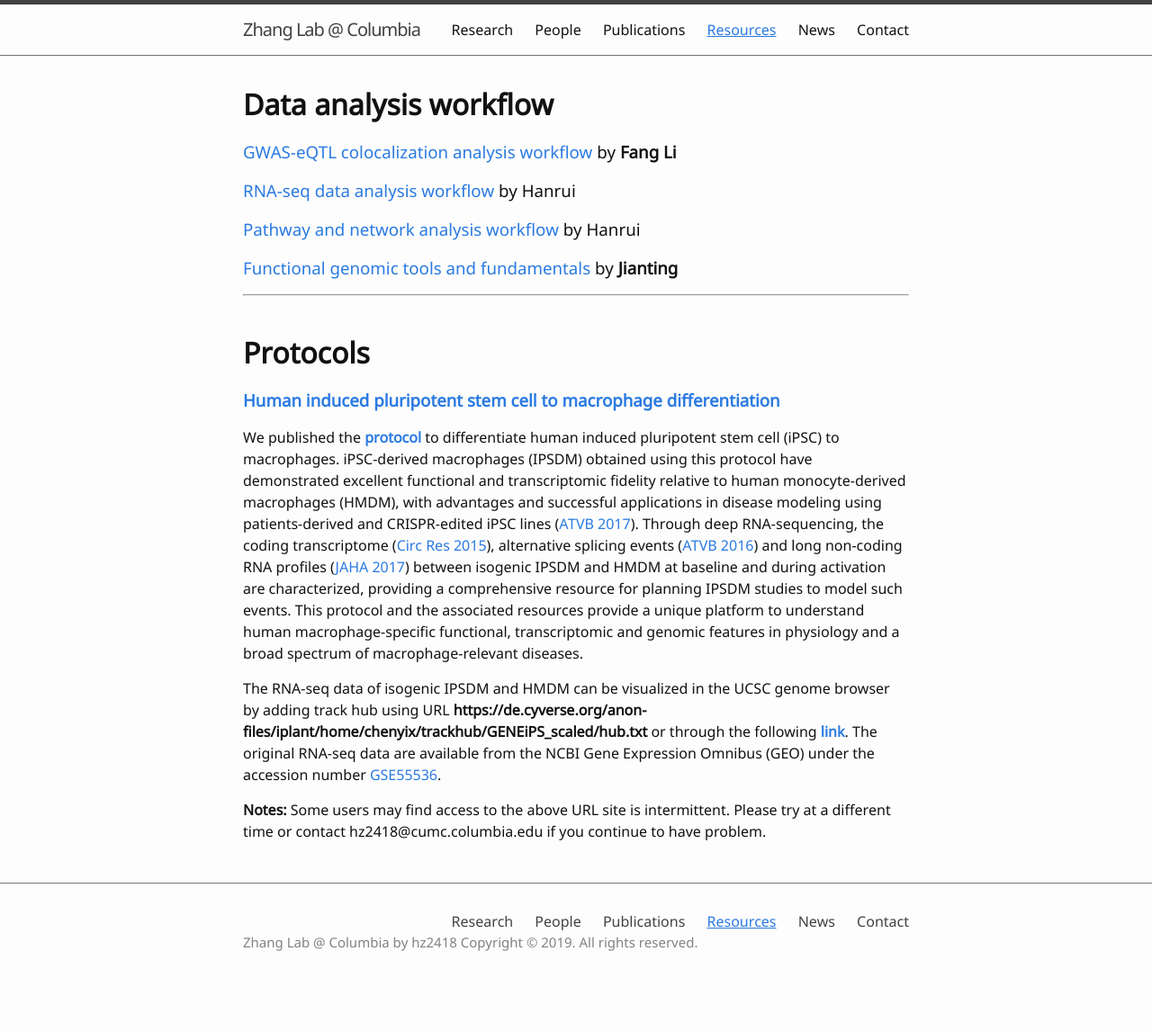
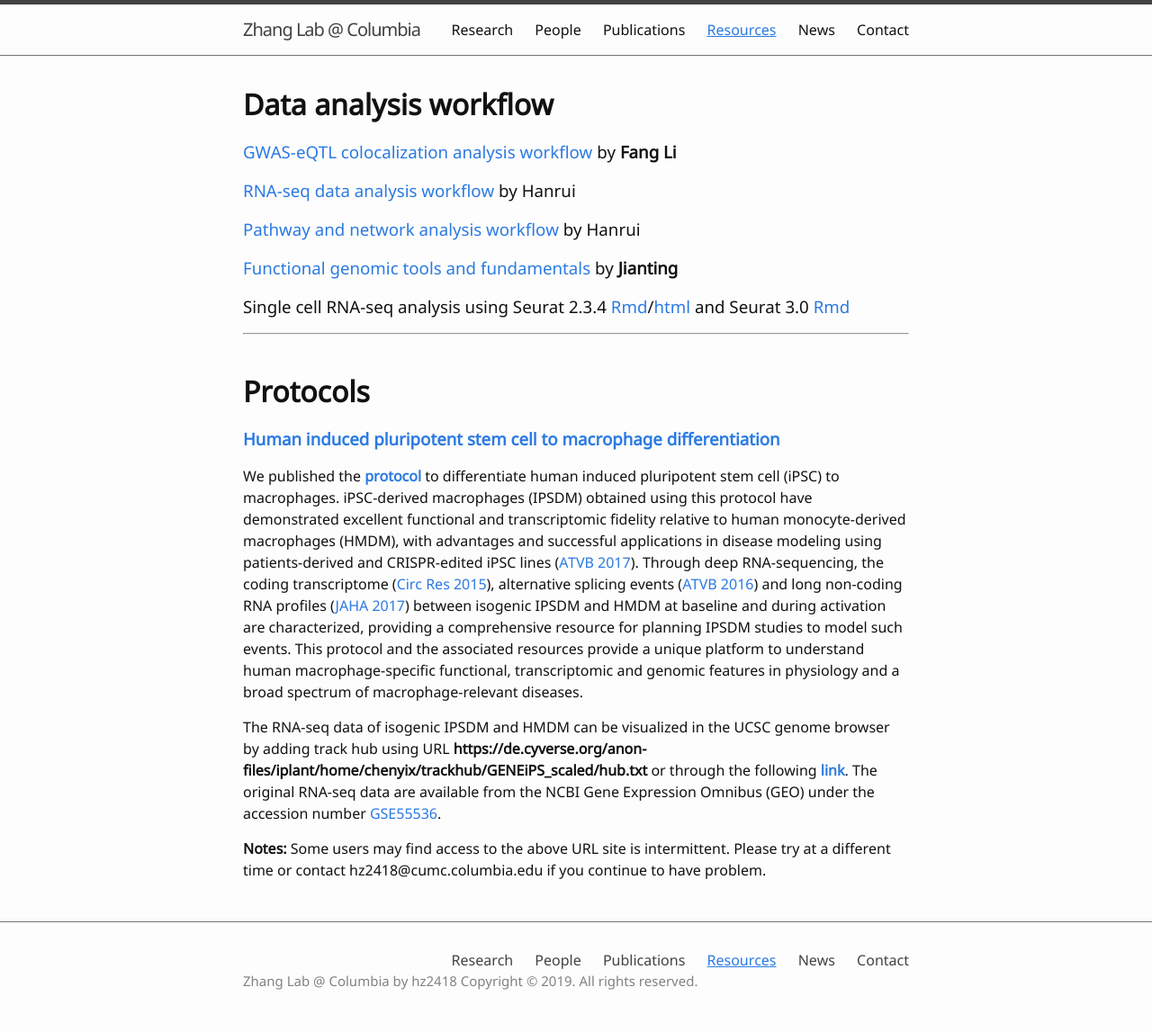
Before and after one commit to hanruizhang/zhanglab, a Jekyll site: the page built from 4_Resources.md, in a window 1280 px wide. Shown: the whole page at 90% size. Built offline with Jekyll 4.4.1, drawn with Linux system fonts in a browser that asks for light colours; before the commit the page ends 1104 px from its top, so only the background shows below that.

Commit message:
Update 4_Resources.md

```diff
--- a/4_Resources.md
+++ b/4_Resources.md
@@ -11,6 +11,7 @@
 ### [RNA-seq data analysis workflow](https://hanruizhang.github.io/RNAseq-analysis-workflow/) by Hanrui
 ### [Pathway and network analysis workflow](https://hanruizhang.github.io/Pathway-Network-Analysis/) by Hanrui
 ### [Functional genomic tools and fundamentals](https://hanruizhang.github.io/Functional-Genomic-Tools/Functional_Genomics_Tools.html) by **Jianting**
+### Single cell RNA-seq analysis using Seurat 2.3.4 [Rmd](/file/scRNAseq_Tutorial_latest.Rmd)/[html](/file/scRNAseq_Tutorial_latest.html) and Seurat 3.0 [Rmd](/file/Zhang_Seurat_PBMC_20191001.Rmd)
 
 ------
 &nbsp;
```
